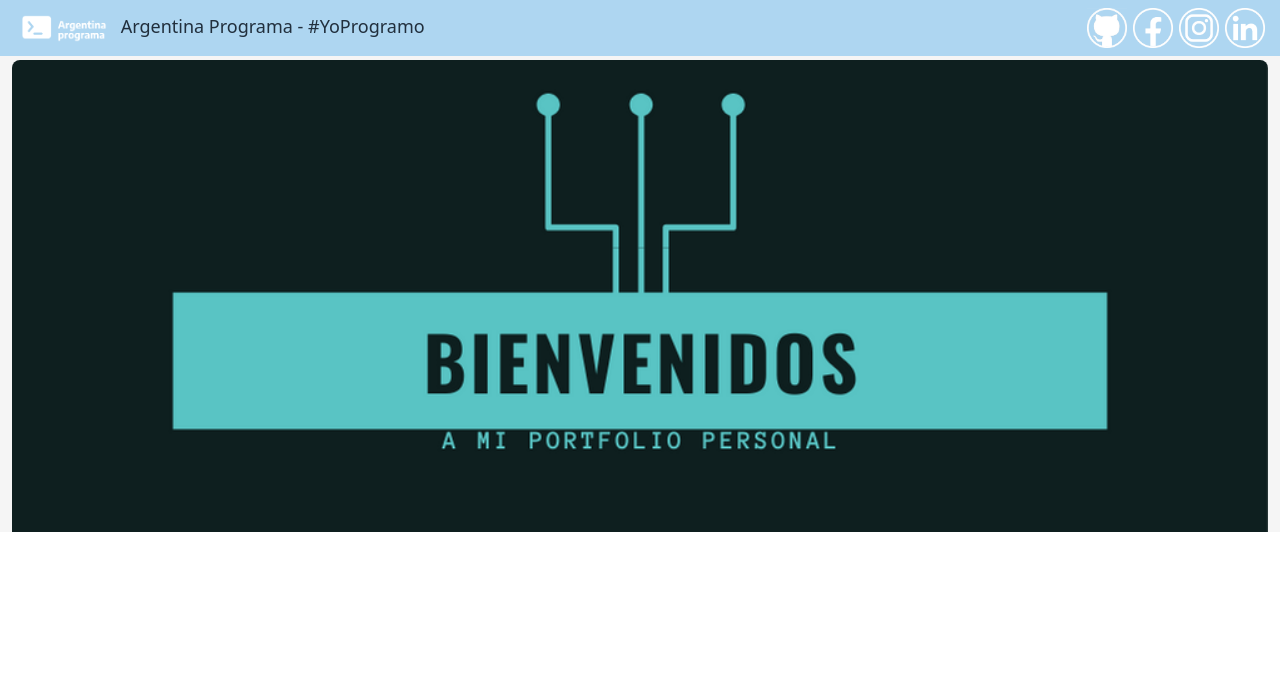
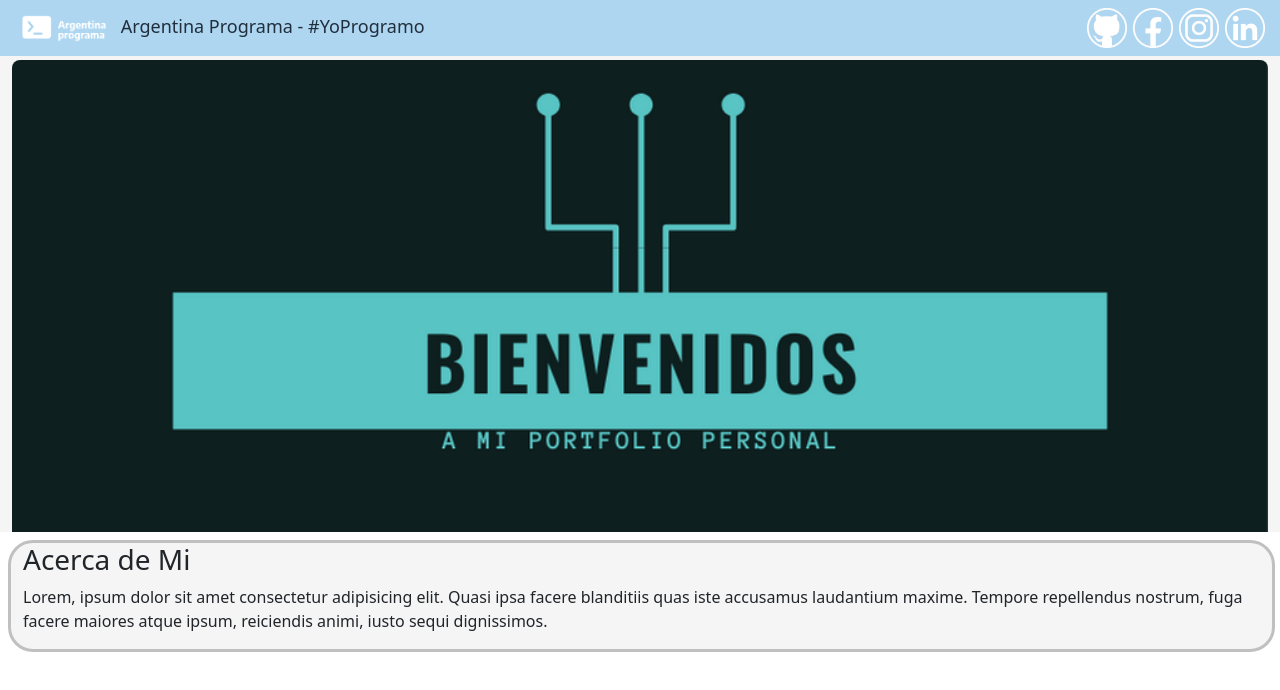
Before and after one commit to PelusoDv/ProyectoIntegrador, an Angular app in the folder portfolio/: page / in a window 1280 px wide. Shown: the top 690 px of the page. Built offline with nearby package versions, Linux system fonts and the light colour scheme.

Commit message:
añadida una nueva seccion de la pagina con info sobre mi

```diff
--- a/portfolio/src/app/app.component.html
+++ b/portfolio/src/app/app.component.html
@@ -1,2 +1,3 @@
   <app-nav-bar></app-nav-bar>
   <app-header></app-header>
+  <app-info-personal></app-info-personal>
--- a/portfolio/src/app/app.module.ts
+++ b/portfolio/src/app/app.module.ts
@@ -5,12 +5,14 @@ import { AppRoutingModule } from './app-routing.module';
 import { AppComponent } from './app.component';
 import { NavBarComponent } from './components/nav-bar/nav-bar.component';
 import { HeaderComponent } from './components/header/header.component';
+import { InfoPersonalComponent } from './components/info-personal/info-personal.component';
 
 @NgModule({
   declarations: [
     AppComponent,
     NavBarComponent,
-    HeaderComponent
+    HeaderComponent,
+    InfoPersonalComponent
   ],
   imports: [
     BrowserModule,
--- /dev/null
+++ b/portfolio/src/app/components/info-personal/info-personal.component.css
@@ -0,0 +1,8 @@
+.container-fluid{
+    width: 99%;
+    margin: 8px 0px 10px 8px;
+    background-color: whitesmoke;
+    border-radius: 25px;
+    border-style: solid;
+    border-color: silver;
+}
--- /dev/null
+++ b/portfolio/src/app/components/info-personal/info-personal.component.html
@@ -0,0 +1,4 @@
+<div class="container-fluid">
+    <h3>Acerca de Mi</h3>
+    <p>Lorem, ipsum dolor sit amet consectetur adipisicing elit. Quasi ipsa facere blanditiis quas iste accusamus laudantium maxime. Tempore repellendus nostrum, fuga facere maiores atque ipsum, reiciendis animi, iusto sequi dignissimos.</p>
+</div>
--- /dev/null
+++ b/portfolio/src/app/components/info-personal/info-personal.component.ts
@@ -0,0 +1,15 @@
+import { Component, OnInit } from '@angular/core';
+
+@Component({
+  selector: 'app-info-personal',
+  templateUrl: './info-personal.component.html',
+  styleUrls: ['./info-personal.component.css']
+})
+export class InfoPersonalComponent implements OnInit {
+
+  constructor() { }
+
+  ngOnInit(): void {
+  }
+
+}
```
Also changed, not shown: 1 other file (tests, documents, lock files or other folders).
